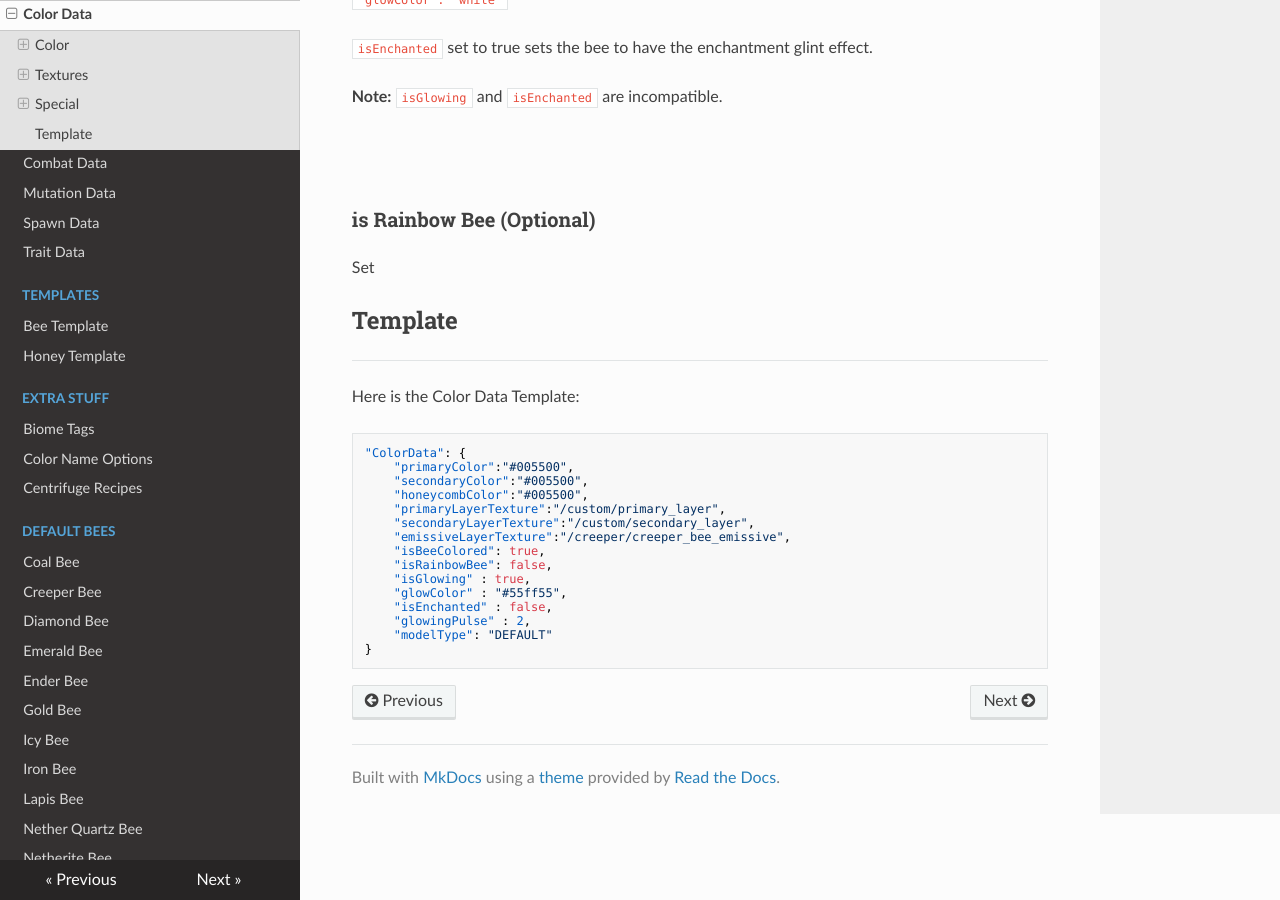
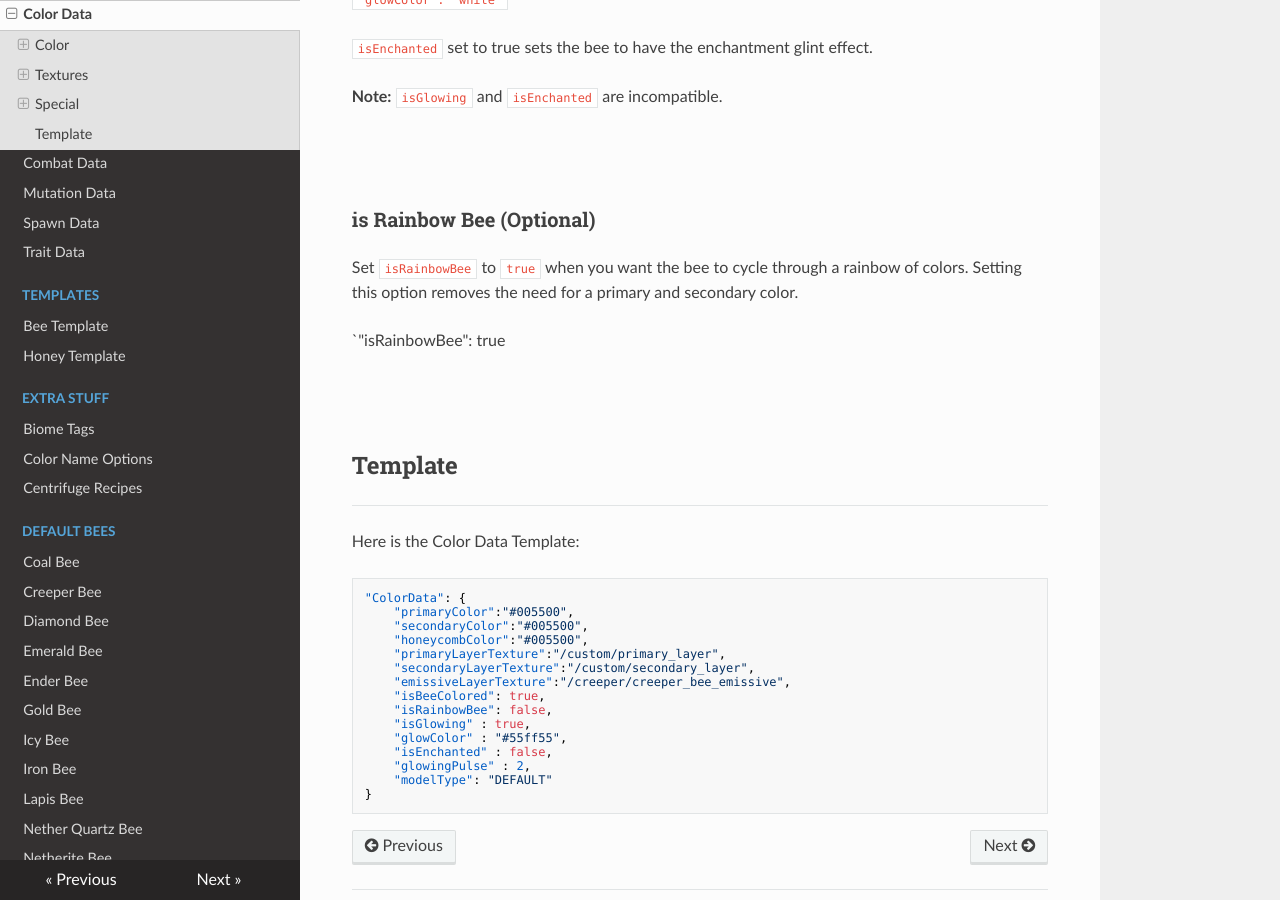
Before and after one commit to Team-Resourceful/ResourcefulBeesDocs, an MkDocs documentation site: the page built from docs/bee_data/color_data.md, in a window 1280 px wide and 900 px high, scrolled down 2896 px. Built offline with MkDocs 1.6.1, drawn with Linux system fonts in a browser that asks for light colours; nearby versions of some CDN libraries.

Commit message:
docs/bee_data/color_data.md updated from https://stackedit.io/

```diff
--- a/docs/bee_data/color_data.md
+++ b/docs/bee_data/color_data.md
@@ -100,7 +100,13 @@ Below are some examples of color usage.
 
 ### **is Rainbow Bee** (Optional)
 
-Set
+Set `isRainbowBee` to `true` when you want the bee to cycle through a rainbow of colors. Setting this option removes the need for a primary and secondary color.
+
+`"isRainbowBee": true
+
+<br>
+<br>
+
 ## **Template**
 ***
 
```
Also changed, not shown: other parts of docs/bee_data/color_data.md (+1 -1 lines).
